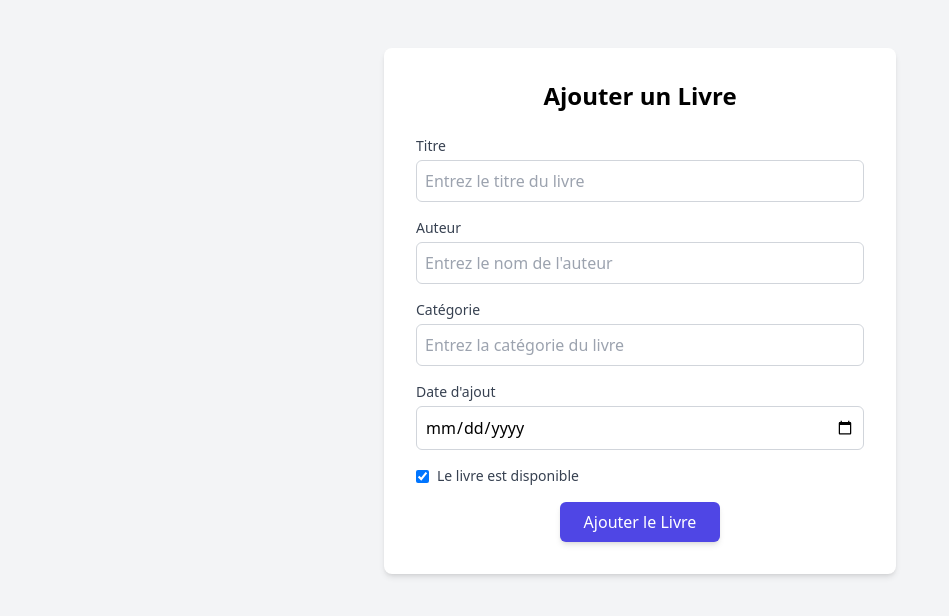
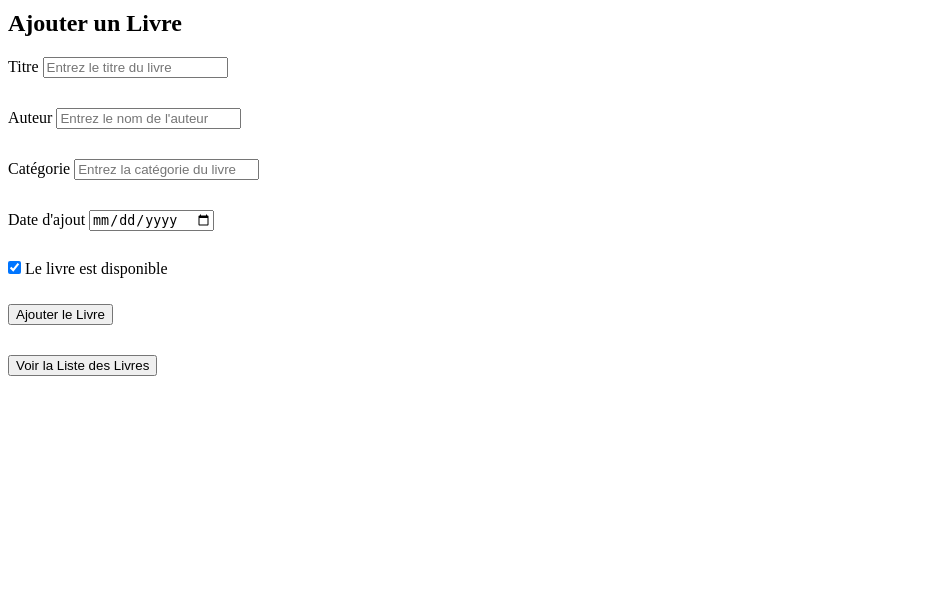
Before and after one commit to MohamedHamouch/Gestion-bibliotheque-en-PHP-procedural, a PHP site: page / in a window 1280 px wide. Shown: the top 616 px of the page, without its empty margins (0-949 px from the left). Run offline with PHP 8.4, Linux system fonts and the light colour scheme; a stand-in replaces the project's code that opens the database connection; some libraries are stand-ins or nearby versions.

Commit message:
adding and listing books

```diff
--- a/ajouter_livre.php
+++ b/ajouter_livre.php
@@ -1,5 +1,6 @@
 <?php
-require 'configdb.php';
+
+require 'db.php';
 
 if ($_SERVER["REQUEST_METHOD"] == "POST") {
     $titre = trim($_POST['titre']);
--- a/index.php
+++ b/index.php
@@ -1,3 +1,7 @@
+<?php
+require_once 'ajouter_livre.php';
+
+?>
 <!DOCTYPE html>
 <html lang="fr">
 
@@ -5,56 +9,58 @@
   <meta charset="UTF-8">
   <meta name="viewport" content="width=device-width, initial-scale=1.0">
   <title>Formulaire d'ajout de livre</title>
-  <script src="https://cdn.tailwindcss.com"></script>
+
+  <style>
+    body * {
+      margin: 10px 0px;
+    }
+  </style>
 </head>
 
-<body class="bg-gray-100">
+<body>
 
-  <div class="max-w-lg mx-auto bg-white p-8 rounded-lg shadow-md mt-12">
-    <h2 class="text-2xl font-bold mb-6 text-center">Ajouter un Livre</h2>
+  <div>
+    <h2>Ajouter un Livre</h2>
 
-    <form action="ajouter_livre.php" method="POST" class="flex flex-col gap-4">
-      <div class="flex flex-col">
-        <label for="titre" class="text-sm font-medium text-gray-700">Titre</label>
-        <input type="text" id="titre" name="titre" required
-          class="mt-1 p-2 border border-gray-300 rounded-md focus:outline-none focus:ring-2 focus:ring-indigo-500"
-          placeholder="Entrez le titre du livre">
+    <form action="" method="POST">
+      <div>
+        <label for="titre">Titre</label>
+        <input type="text" id="titre" name="titre" required placeholder="Entrez le titre du livre">
       </div>
 
-      <div class="flex flex-col">
-        <label for="auteur" class="text-sm font-medium text-gray-700">Auteur</label>
-        <input type="text" id="auteur" name="auteur" required
-          class="mt-1 p-2 border border-gray-300 rounded-md focus:outline-none focus:ring-2 focus:ring-indigo-500"
-          placeholder="Entrez le nom de l'auteur">
+      <div>
+        <label for="auteur">Auteur</label>
+        <input type="text" id="auteur" name="auteur" required placeholder="Entrez le nom de l'auteur">
       </div>
 
-      <div class="flex flex-col">
-        <label for="categorie" class="text-sm font-medium text-gray-700">Catégorie</label>
-        <input type="text" id="categorie" name="categorie" required
-          class="mt-1 p-2 border border-gray-300 rounded-md focus:outline-none focus:ring-2 focus:ring-indigo-500"
-          placeholder="Entrez la catégorie du livre">
+      <div>
+        <label for="categorie">Catégorie</label>
+        <input type="text" id="categorie" name="categorie" required placeholder="Entrez la catégorie du livre">
       </div>
 
-      <div class="flex flex-col">
-        <label for="date_ajout" class="text-sm font-medium text-gray-700">Date d'ajout</label>
-        <input type="date" id="date_ajout" name="date_ajout" required
-          class="mt-1 p-2 border border-gray-300 rounded-md focus:outline-none focus:ring-2 focus:ring-indigo-500">
+      <div>
+        <label for="date_ajout">Date d'ajout</label>
+        <input type="date" id="date_ajout" name="date_ajout" required>
       </div>
 
-      <div class="flex items-center">
-        <input type="checkbox" id="disponible" name="disponible" class="mr-2 leading-tight" checked>
-        <label for="disponible" class="text-sm text-gray-700">Le livre est disponible</label>
+      <div>
+        <input type="checkbox" id="disponible" name="disponible" checked>
+        <label for="disponible">Le livre est disponible</label>
       </div>
 
-      <div class="text-center">
-        <button type="submit"
-          class="px-6 py-2 bg-indigo-600 text-white rounded-md shadow-md hover:bg-indigo-700 focus:outline-none focus:ring-2 focus:ring-indigo-500 focus:ring-opacity-50">
-          Ajouter le Livre
-        </button>
+      <div>
+        <button type="submit">Ajouter le Livre</button>
       </div>
     </form>
+
+    <div>
+      <a href="liste_livres.php">
+        <button>Voir la Liste des Livres</button>
+      </a>
+    </div>
   </div>
 
 </body>
 
+
 </html>
```
Also changed, not shown: liste_livres.php (added, +55 -0 lines).
